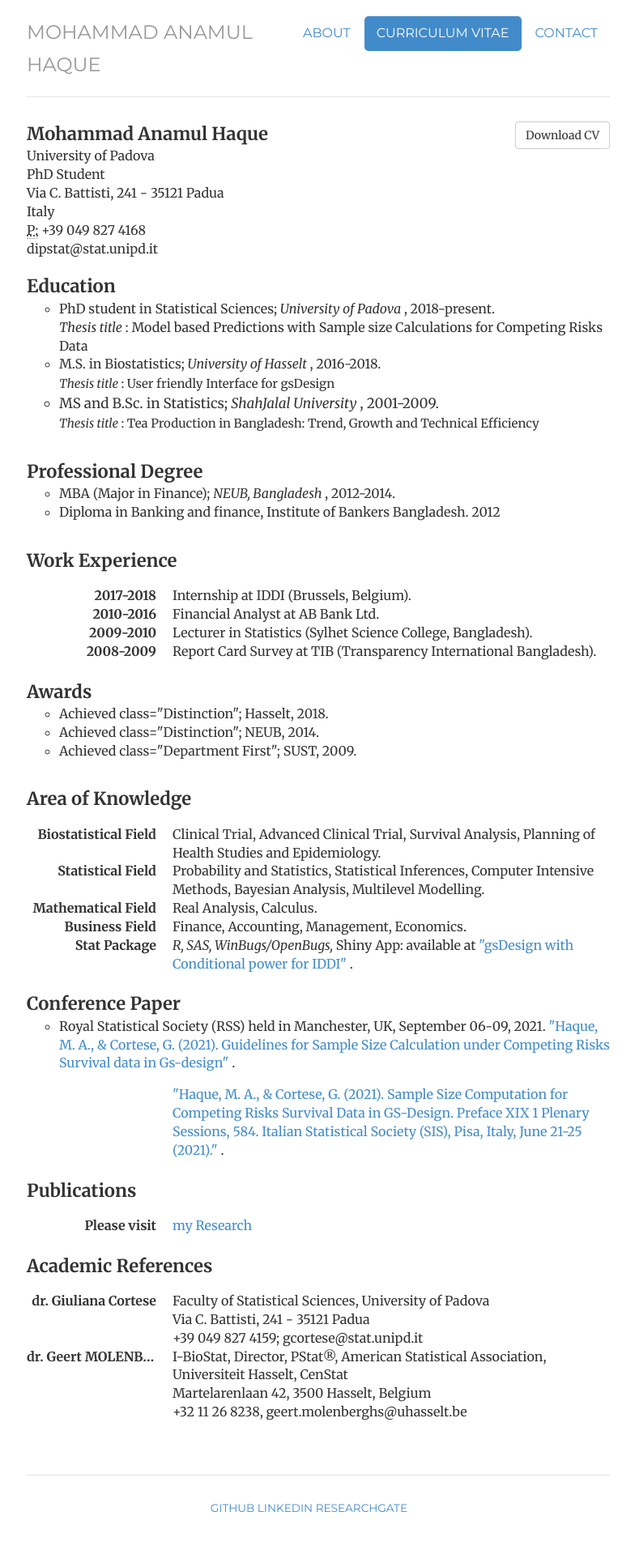
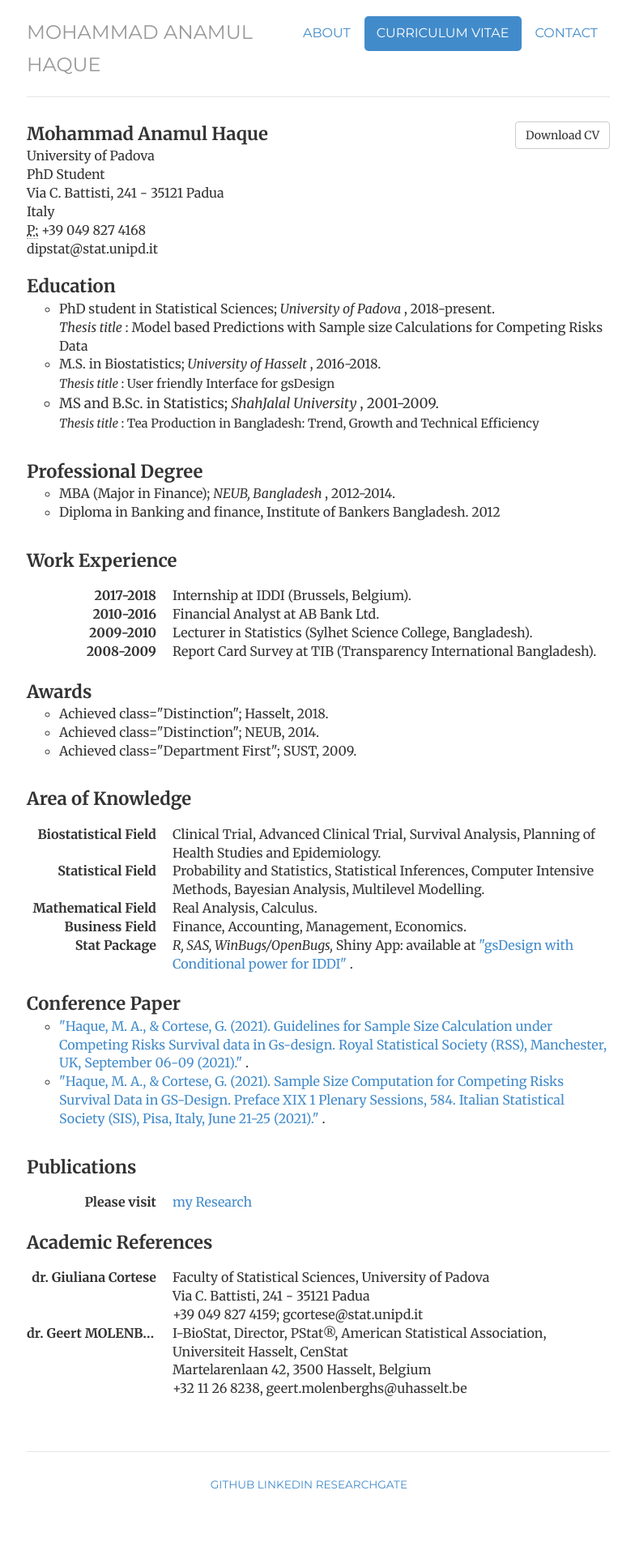
Before and after one commit to haquemdanamul/haquemdanamul, a Jekyll site: the page built from resume/index.html, in a window 1280 px wide. Shown: the whole page at 81% size, without its empty margins (247-1031 px from the left). Built offline with Jekyll 4.4.1, drawn with Linux system fonts in a browser that asks for light colours; nearby versions of some CDN libraries; library files that are not in the unit come from our copies; after the commit the page ends 1885 px from its top, so only the background shows below that.

Commit message:
Update index.html

```diff
--- a/resume/index.html
+++ b/resume/index.html
@@ -80,15 +80,13 @@ description: Contact information for Mohammad Anamul Haque, a Statistician, Bios
 
 <b style="font-size:22px"> Conference Paper </b>
 <ul style="list-style-type:circle;">
-<li> Royal Statistical Society (RSS) held in Manchester, UK, September 06-09, 2021. <a href="https://virtual.oxfordabstracts.com/#/event/public/1880/submission/86">
-	"Haque, M. A., & Cortese, G. (2021). Guidelines for Sample Size Calculation under Competing Risks Survival data in Gs-design" </a>.  </li>
+<li> <a href="https://virtual.oxfordabstracts.com/#/event/public/1880/submission/86">
+	"Haque, M. A., & Cortese, G. (2021). Guidelines for Sample Size Calculation under Competing Risks Survival data in Gs-design.
+	Royal Statistical Society (RSS), Manchester, UK, September 06-09 (2021)." </a>.  </li>
+<li> <a href="https://scholar.google.it/scholar?q=Sample+Size+Computation+for+Competing+Risks+Survival+Data+in+GS-Design&hl=en&as_sdt=0&as_vis=1&oi=scholart">
+	"Haque, M. A., & Cortese, G. (2021). Sample Size Computation for Competing Risks Survival Data in GS-Design. Preface XIX 1 Plenary Sessions, 584.
+		Italian Statistical Society (SIS), Pisa, Italy, June 21-25 (2021)." </a>.  </li>
 </ul>
-<dl class="dl-horizontal">
-	<dd> <a href="file:///C:/Users/enams/Downloads/pearson-sis-book-2021-parte-1.pdf">
-	"Haque, M. A., & Cortese, G. (2021). Sample Size Computation for Competing Risks Survival Data in GS-Design. Preface XIX 1 Plenary Sessions, 584.
-		Italian Statistical Society (SIS), Pisa, Italy, June 21-25 (2021)." </a>. </li>
-	</dd>
-</d1>
 <br>
 
 <b style="font-size:22px"> Publications </b>
```
